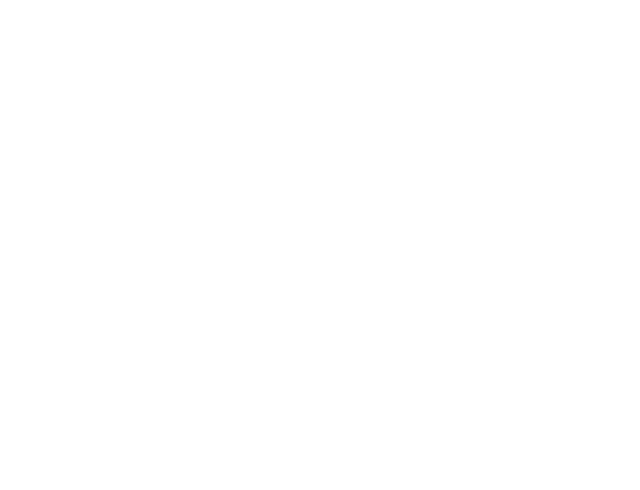
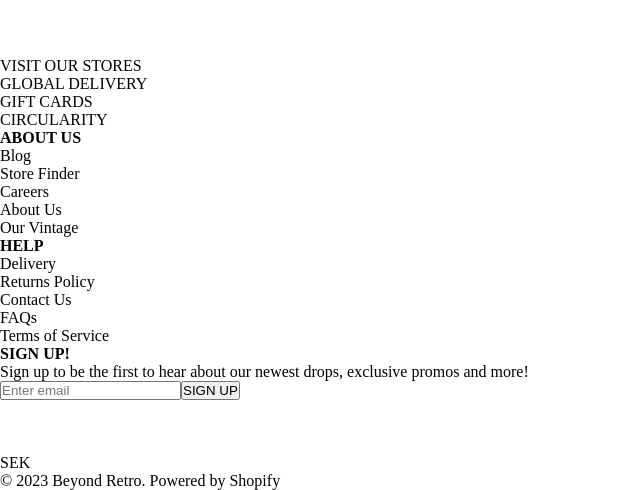
Before and after one commit to Mikael-Ronnberg/Yet-Another-Webshop, a React (Vite) app: page / in a window 1280 px wide. Shown: the part 919-1409 px from the top of the page, without its empty margins (0-640 px from the left). Before the commit the page ends 976 px from the top, so only its background shows below. Built offline with nearby package versions, Linux system fonts and the light colour scheme.

Commit message:
Added content to footer

```diff
--- a/src/components/footer/Footer.tsx
+++ b/src/components/footer/Footer.tsx
@@ -1,3 +1,62 @@
 export const Footer = () => {
-  return <></>;
+  return (
+    <>
+      <footer>
+        <section className="blue_bar">
+          <div>
+            <p>VISIT OUR STORES</p>
+          </div>
+          <div>
+            <p>GLOBAL DELIVERY</p>
+          </div>
+          <div>
+            <p>GIFT CARDS</p>
+          </div>
+          <div>
+            <p>CIRCULARITY</p>
+          </div>
+        </section>
+        <article>
+          <h4>ABOUT US</h4>
+          <ul>
+            <li>Blog</li>
+            <li>Store Finder</li>
+            <li>Careers</li>
+            <li>About Us</li>
+            <li>Our Vintage</li>
+          </ul>
+        </article>
+        <article>
+          <h4>HELP</h4>
+          <ul>
+            <li>Delivery</li>
+            <li>Returns Policy</li>
+            <li>Contact Us</li>
+            <li>FAQs</li>
+            <li>Terms of Service</li>
+          </ul>
+        </article>
+        <article>
+          <h4>SIGN UP!</h4>
+          <p>
+            Sign up to be the first to hear about our newest drops, exclusive
+            promos and more!
+          </p>
+          <input type="text" placeholder="Enter email" />
+          <button className="blue_btn">SIGN UP</button>
+        </article>
+        <span className="socialmedia_container">
+          <ul>
+            <li></li>
+            <li></li>
+            <li></li>
+          </ul>
+        </span>
+        <span className="currency_container">
+          <p>SEK</p>
+        </span>
+        <p>© 2023 Beyond Retro. Powered by Shopify</p>
+      </footer>
+    </>
+  );
 };
```
